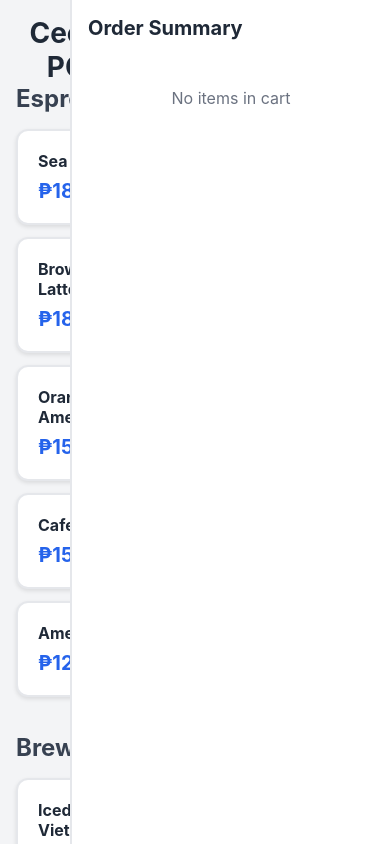
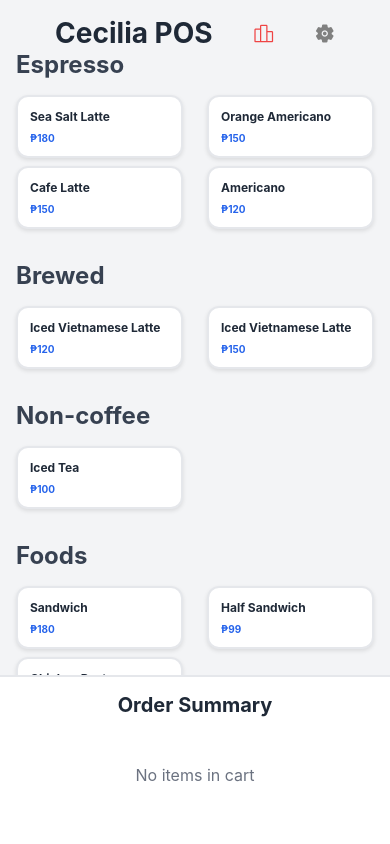
Before and after one commit to MarkAdvincula/simple-pos, a React Native app: screen /Menu in a window 390 px wide. Built offline with nearby package versions, Linux system fonts and the light colour scheme.

Commit message:
Added responsiveness, tested to iPhone 16

```diff
--- a/screens/MenuScreen.js
+++ b/screens/MenuScreen.js
@@ -1,4 +1,4 @@
-import React, { useState } from 'react';
+import React, { useState, useEffect } from 'react';
 import {
   View,
   Text,
@@ -9,28 +9,43 @@ import {
   Dimensions,
 } from 'react-native';
 import { Ionicons } from '@expo/vector-icons';
-const { width } = Dimensions.get('window');
 
 const MenuScreen = ({ navigation }) => {
   const [cart, setCart] = useState([]);
+  const [screenData, setScreenData] = useState(Dimensions.get('window'));
+
+  // Update screen dimensions on orientation change
+  useEffect(() => {
+    const onChange = (result) => {
+      setScreenData(result.window);
+    };
+
+    const subscription = Dimensions.addEventListener('change', onChange);
+    return () => subscription?.remove();
+  }, []);
+
+  // Determine if device is phone-sized
+  const isPhone = screenData.width < 768; // Tablets typically > 768px
+  const isSmallPhone = screenData.width < 375;
 
   const menu = {
     'Espresso': [
       { name: 'Sea Salt Latte', price: 180 },
-      { name: 'Brown Butter Latte', price: 180 },
       { name: 'Orange Americano', price: 150 },
       { name: 'Cafe Latte', price: 150 },
       { name: 'Americano', price: 120 },
     ],
     'Brewed': [
-      { name: 'Iced Vietnamese Latte', price: 120 }
+      { name: 'Iced Vietnamese Latte', price: 120 },
+      { name: 'Iced Vietnamese Latte', price: 150 }
     ],
     'Non-coffee': [
       { name: 'Iced Tea', price: 100 }
     ],
     'Foods': [
-      { name: 'Sandwich', price: 180},
-      { name: 'Half Sandwich', price: 100}
+      { name: 'Sandwich', price: 180 },
+      { name: 'Half Sandwich', price: 99 },
+      { name: 'Chicken Pesto', price: 199 }
     ]
   };
 
@@ -61,15 +76,110 @@ const MenuScreen = ({ navigation }) => {
 
   const showSales = async () => {
     navigation.navigate('Records');
-  }
+  };
+
+  // Dynamic styles based on screen size
+  const dynamicStyles = StyleSheet.create({
+    mainContainer: {
+      flex: 1,
+      flexDirection: isPhone ? 'column' : 'row',
+    },
+    menuSection: {
+      flex: isPhone ? 0.6 : 1,
+      padding: isSmallPhone ? 12 : 16,
+    },
+    itemGrid: {
+      flexDirection: 'row',
+      flexWrap: 'wrap',
+      justifyContent: isPhone ? 'space-between' : 'flex-start',
+    },
+    menuItem: {
+      backgroundColor: '#ffffff',
+      width: isPhone ?
+        (screenData.width - 40) / 2 - 8 : // Phone: 2 columns
+        screenData.width * 0.15, // Tablet: original size
+      padding: isSmallPhone ? 8 : 12,
+      borderRadius: 12,
+      marginBottom: 8,
+      marginRight: isPhone ? 0 : 8,
+      shadowColor: '#000',
+      shadowOffset: { width: 0, height: 2 },
+      shadowOpacity: 0.1,
+      shadowRadius: 4,
+      elevation: 3,
+      borderWidth: 2,
+      borderColor: '#e5e7eb',
+    },
+    cartSection: {
+      minWidth: isPhone ? '100%' : 350,
+      height: isPhone ? '20%' : '100%',
+      backgroundColor: '#ffffff',
+      padding: 16,
+      borderLeftWidth: isPhone ? 0 : 2,
+      borderTopWidth: isPhone ? 2 : 0,
+      borderColor: '#e5e7eb',
+    },
+    title: {
+      fontSize: isSmallPhone ? 20 : 28,
+      fontWeight: 'bold',
+      textAlign: 'center',
+      color: '#1f2937',
+    },
+    categoryTitle: {
+      fontSize: isSmallPhone ? 18 : 24,
+      fontWeight: 'bold',
+      marginBottom: 16,
+      color: '#374151',
+    },
+    itemName: {
+      fontSize: isSmallPhone ? 10 : 12,
+      fontWeight: 'bold',
+      color: '#1f2937',
+      marginBottom: 8,
+    },
+    itemPrice: {
+      fontSize: isSmallPhone ? 3 : 10,
+      fontWeight: 'bold',
+      color: '#2563eb',
+    },
+    checkoutButtonText: {
+      color: '#ffffff',
+      fontSize: isPhone ? 12 : 18,
+      fontWeight: 'bold',
+    },
+    checkoutButton: {
+      backgroundColor: '#2563eb',
+      padding: isPhone ? 8 : 16,
+      borderRadius: 8,
+      height: isPhone ? 40 : 80,
+      justifyContent: 'center'
+    },
+    clearButton: {
+      width: 30,
+      height: isPhone ? 20 : 40,
+      backgroundColor: '#dc2626',
+      padding: isPhone ? 4 : 8,
+      borderRadius: 8,
+      alignItems: 'center',
+    },
+    cartFooter: {
+      borderTopWidth: 2,
+      borderTopColor: '#e5e7eb',
+      paddingTop: 16,
+      backgroundColor: 'white',
+      gap: 20,
+      flexDirection: isPhone ? 'row' : 'column',
+      justifyContent: 'space-between'
+    },
+  });
 
   return (
     <SafeAreaView style={styles.container}>
-      <View style={styles.mainContainer}>
+      <View style={dynamicStyles.mainContainer}>
         {/* Menu Section */}
-        <ScrollView style={styles.menuSection} showsVerticalScrollIndicator={false}>
-          <View style={{display:'flex', flexDirection:'row', justifyContent:'space-evenly', alignItems:'center',gap:2}}>
-          <Text style={styles.title}>Cecilia POS</Text>
+        <ScrollView style={dynamicStyles.menuSection} showsVerticalScrollIndicator={false}>
+          <View style={styles.headerContainer}>
+            <Text style={dynamicStyles.title}>Cecilia POS</Text>
             <TouchableOpacity onPress={showSales}>
               <Ionicons name="podium-outline" size={20} color="#ef4444" />
             </TouchableOpacity>
@@ -80,17 +190,17 @@ const MenuScreen = ({ navigation }) => {
 
           {Object.entries(menu).map(([category, items]) => (
             <View key={category} style={styles.categoryContainer}>
-              <Text style={styles.categoryTitle}>{category}</Text>
-              <View style={styles.itemGrid}>
+              <Text style={dynamicStyles.categoryTitle}>{category}</Text>
+              <View style={dynamicStyles.itemGrid}>
                 {items.map((item, index) => (
                   <TouchableOpacity
                     key={index}
-                    style={styles.menuItem}
+                    style={dynamicStyles.menuItem}
                     onPress={() => addToCart(item)}
                     activeOpacity={0.7}
                   >
-                    <Text style={styles.itemName}>{item.name}</Text>
-                    <Text style={styles.itemPrice}>₱{item.price}</Text>
+                    <Text style={dynamicStyles.itemName}>{item.name}</Text>
+                    <Text style={dynamicStyles.itemPrice}>₱{item.price}</Text>
                   </TouchableOpacity>
                 ))}
               </View>
@@ -99,15 +209,25 @@ const MenuScreen = ({ navigation }) => {
         </ScrollView>
 
         {/* Cart Section */}
-        <View style={styles.cartSection}>
+        <View style={[dynamicStyles.cartSection, isPhone && cart.length > 0 ? { height: '40%' } : {}]}>
+          <View style={{ flexDirection: 'row', justifyContent: 'space-around' }}>
             <Text style={styles.cartTitle}>Order Summary</Text>
-
+            {isPhone && cart.length > 0 && <TouchableOpacity
+              style={dynamicStyles.clearButton}
+              onPress={() => setCart([])}
+              activeOpacity={0.8}
+            >
+              <Ionicons name="trash-bin-sharp" size={10} color="white" />
+            </TouchableOpacity>}
+          </View>
           <View style={styles.cartContent}>
             <ScrollView
               style={styles.cartItems}
               showsVerticalScrollIndicator={false}
-              contentContainerStyle={styles.cartItemsContent}
-            >
+              contentContainerStyle={[
+                styles.cartItemsContent,
+                isPhone ? { flexDirection: 'column-reverse' } : {}
+              ]}>
               {cart.length === 0 ? (
                 <Text style={styles.emptyCart}>No items in cart</Text>
               ) : (
@@ -132,25 +252,35 @@ const MenuScreen = ({ navigation }) => {
                 ))
               )}
             </ScrollView>
-
+            {!isPhone && cart.length > 0 && (
+              <TouchableOpacity
+                style={{
+                  backgroundColor: '#dc2626',
+                  padding: 12,
+                  borderRadius: 8,
+                  alignItems: 'center',
+                  marginVertical: 10,
+                }}
+                onPress={() => setCart([])}
+                activeOpacity={0.8}
+              >
+                <Text style={{ color: 'white', fontSize: 16, fontWeight: 'bold' }}>
+                  Clear Cart
+                </Text>
+              </TouchableOpacity>
+            )}
             {cart.length > 0 && (
-              <View style={styles.cartFooter}>
+              <View style={dynamicStyles.cartFooter}>
                 <View style={styles.totalContainer}>
                   <Text style={styles.totalLabel}>Total:</Text>
-                  <Text style={styles.totalAmount}>₱{getTotalPrice()}</Text>
+                  <Text style={styles.totalAmount}> ₱{getTotalPrice()}</Text>
                 </View>
                 <TouchableOpacity
-                  style={styles.clearButton}
-                  onPress={()=>setCart([])}
-                  activeOpacity={0.8}
-                ><Ionicons name="trash-bin-sharp" size={10} color="white" />
-                </TouchableOpacity>
-                <TouchableOpacity
-                  style={styles.checkoutButton}
+                  style={dynamicStyles.checkoutButton}
                   onPress={handleProceedToPayment}
                   activeOpacity={0.8}
                 >
-                  <Text style={styles.checkoutButtonText}>Proceed to Payment</Text>
+                  <Text style={dynamicStyles.checkoutButtonText}>Proceed to Payment</Text>
                 </TouchableOpacity>
               </View>
             )}
@@ -166,66 +296,15 @@ const styles = StyleSheet.create({
     flex: 1,
     backgroundColor: '#f3f4f6',
   },
-  mainContainer: {
-    flex: 1,
+  headerContainer: {
+    display: 'flex',
     flexDirection: 'row',
-  },
-  menuSection: {
-    flex: 1,
-    flexWrap: 'wrap',
-    padding: 16,
-  },
-  title: {
-    fontSize: 28,
-    fontWeight: 'bold',
-    textAlign: 'center',
-    color: '#1f2937',
+    justifyContent: 'space-evenly',
+    alignItems: 'center',
+    gap: 2,
   },
   categoryContainer: {
     marginBottom: 24,
-  },
-  categoryTitle: {
-    fontSize: 24,
-    fontWeight: 'bold',
-    marginBottom: 16,
-    color: '#374151',
-  },
-  itemGrid: {
-    flexDirection: 'row',
-    flexWrap: 'wrap',
-    justifyContent: 'space-between',
-  },
-  menuItem: {
-    backgroundColor: '#ffffff',
-    width: width * 0.42,
-    padding: 20,
-    borderRadius: 12,
-    marginBottom: 12,
-    shadowColor: '#000',
-    shadowOffset: { width: 0, height: 2 },
-    shadowOpacity: 0.1,
-    shadowRadius: 4,
-    elevation: 3,
-    borderWidth: 2,
-    borderColor: '#e5e7eb',
-  },
-  itemName: {
-    fontSize: 16,
-    fontWeight: 'bold',
-    color: '#1f2937',
-    marginBottom: 8,
-  },
-  itemPrice: {
-    fontSize: 20,
-    fontWeight: 'bold',
-    color: '#2563eb',
-  },
-  cartSection: {
-    width: 320,
-    backgroundColor: '#ffffff',
-    padding: 16,
-    borderLeftWidth: 2,
-    borderLeftColor: '#e5e7eb',
   },
   cartTitle: {
     fontSize: 20,
@@ -234,7 +313,7 @@ const styles = StyleSheet.create({
     color: '#1f2937',
   },
   cartContent: {
-    flex: 0.9,
+    flex: 1,
   },
   cartItems: {
     flex: 1,
@@ -282,13 +361,6 @@ const styles = StyleSheet.create({
   removeButton: {
     padding: 4,
   },
-  cartFooter: {
-    borderTopWidth: 2,
-    borderTopColor: '#e5e7eb',
-    paddingTop: 16,
-    backgroundColor: '#ffffff',
-    gap:20
-  },
   totalContainer: {
     flexDirection: 'row',
     justifyContent: 'space-between',
@@ -305,24 +377,9 @@ const styles = StyleSheet.create({
     fontWeight: 'bold',
     color: '#2563eb',
   },
-  checkoutButton: {
-    backgroundColor: '#2563eb',
-    padding: 16,
-    borderRadius: 8,
-    alignItems: 'center',
-  },
-  clearButton: {
-    width:30,
-    backgroundColor: '#dc2626',
-    padding: 8,
-    borderRadius: 8,
-    alignItems: 'center',
-  },
-  checkoutButtonText: {
-    color: '#ffffff',
-    fontSize: 18,
-    fontWeight: 'bold',
-  },
+
+
+
 });
 
 export default MenuScreen;
```
Also changed, not shown: app.json (+9 -5 lines), screens/RecordsScreen.js (+5 -2 lines), src/services/database.js (+0 -8 lines), assets/2-blktxt-nobg.png (added). Lines whose indentation alone changed are shown as unchanged.
